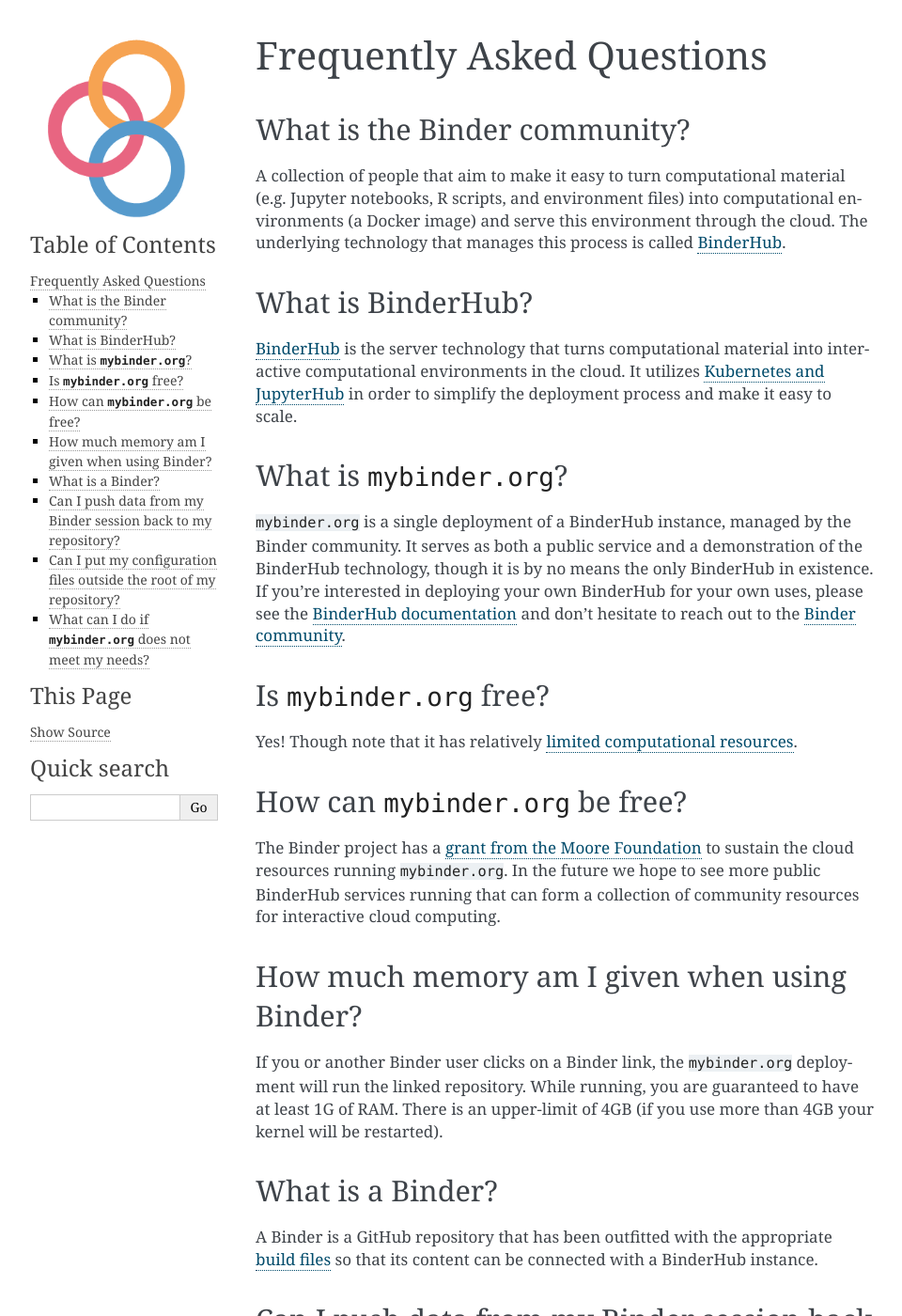
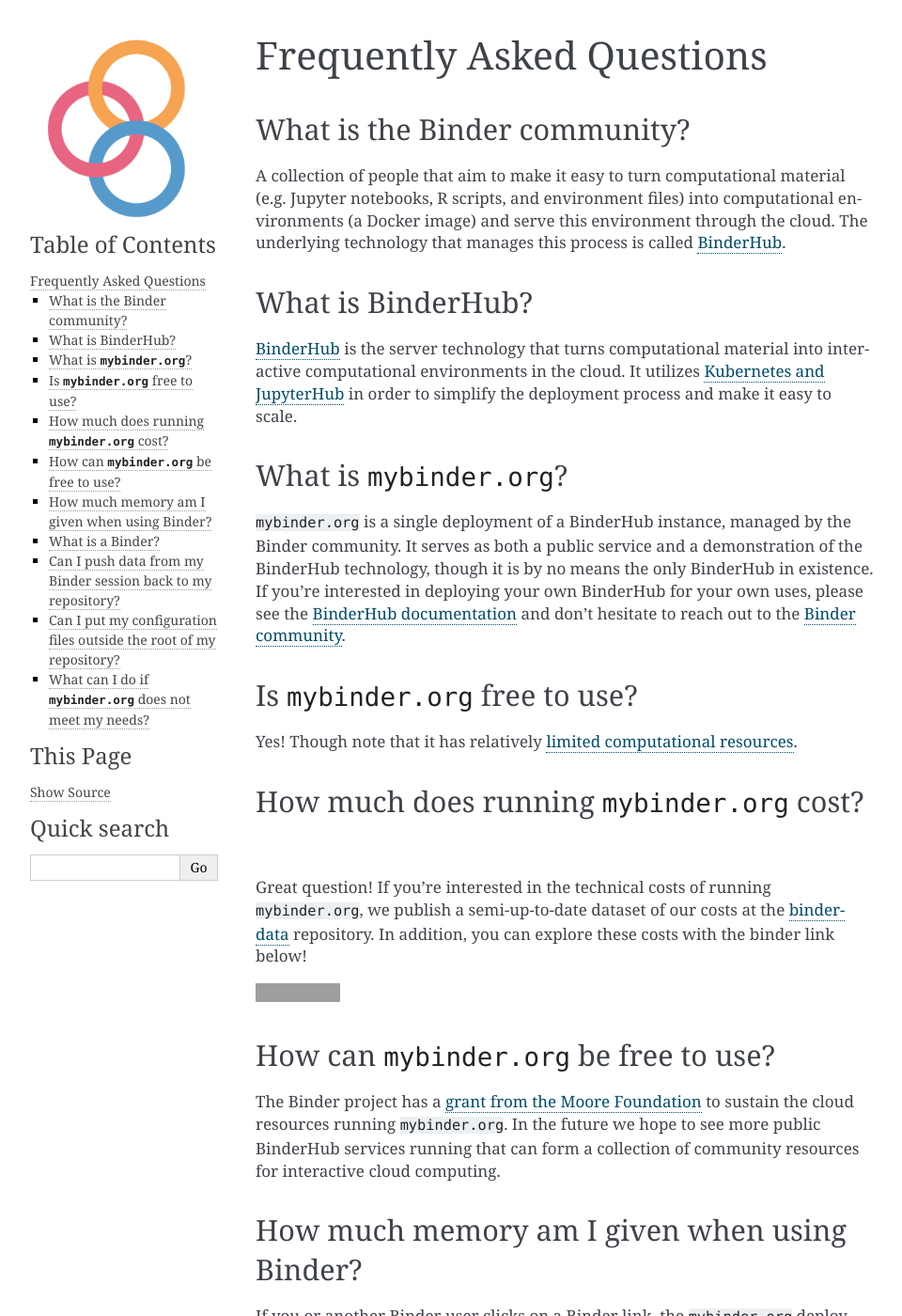
Before and after one commit to jupyterhub/mybinder.org-user-guide, a Sphinx documentation site: the page built from doc/faq.rst, in a window 1280 px wide and 1400 px high. Shown: the whole window at 94% size, without its empty margins (148-1108 px from the left). Built offline with Sphinx 7.4.7, drawn with Linux system fonts in a browser that asks for light colours; grey boxes are pictures that could not be loaded.

Commit message:
adding billing data link

```diff
--- a/doc/faq.rst
+++ b/doc/faq.rst
@@ -29,14 +29,24 @@
 own uses, please see the `BinderHub documentation <BinderHub_>`_
 and don't hesitate to reach out to the `Binder community <https://gitter.im/jupyterhub/binder>`_.
 
-Is ``mybinder.org`` free?
--------------------------
+Is ``mybinder.org`` free to use?
+--------------------------------
 
 Yes! Though note that it has relatively :ref:`limited computational resources
 <user_memory>`.
 
-How can ``mybinder.org`` be free?
----------------------------------
+How much does running ``mybinder.org`` cost?
+--------------------------------------------
+
+Great question! If you're interested in the technical costs of running
+``mybinder.org``, we publish a semi-up-to-date dataset of our costs at the
+`binder-data <https://github.com/jupyterhub/binder-data/tree/master/billing/data/proc>`_
+repository. In addition, you can explore these costs with the binder link below!
+
+.. image:: https://mybinder.org/badge.svg :target: https://mybinder.org/v2/gh/jupyterhub/binder-billing/master?filepath=analyze_data.ipynb
+
+How can ``mybinder.org`` be free to use?
+----------------------------------------
 
 The Binder project has a `grant from the Moore Foundation <https://figshare.com/s/e9d0ad7bdc4e405cccfa>`_
 to sustain the cloud resources running ``mybinder.org``. In the future we hope to see more
```
